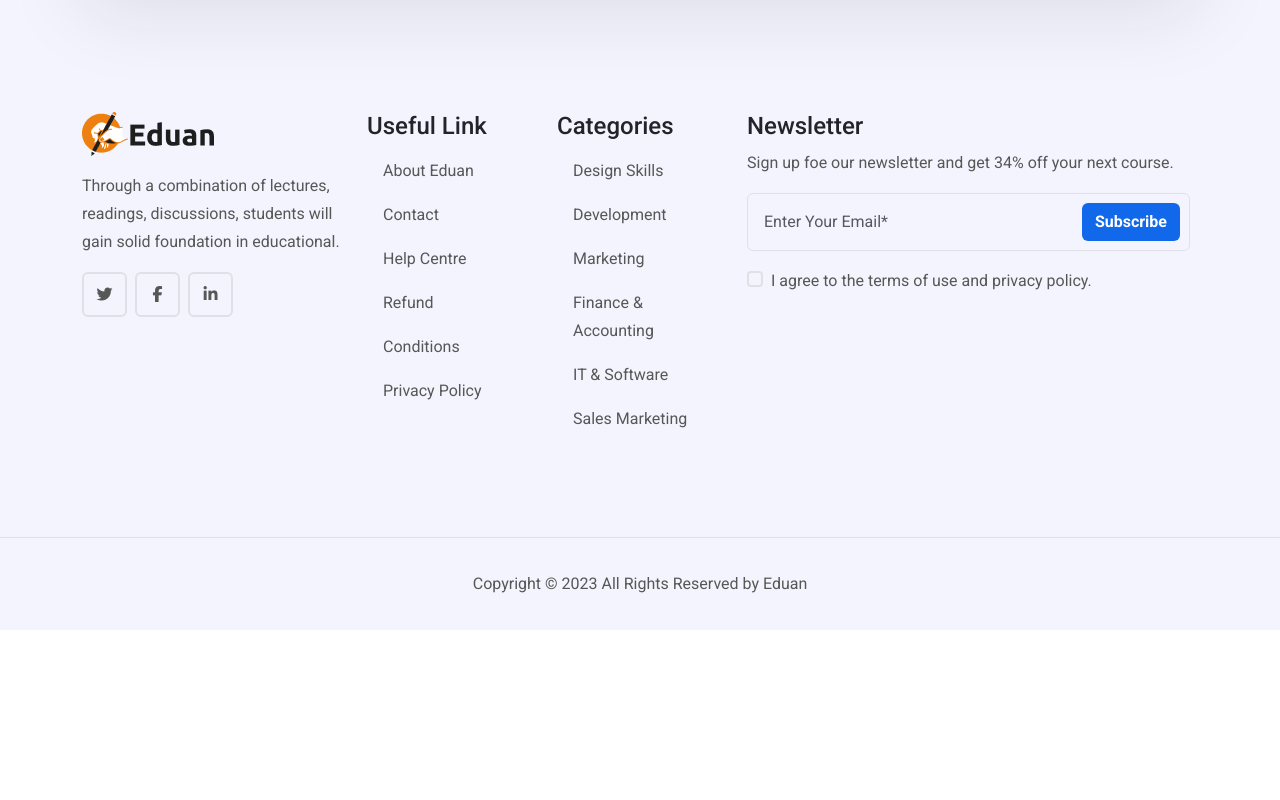
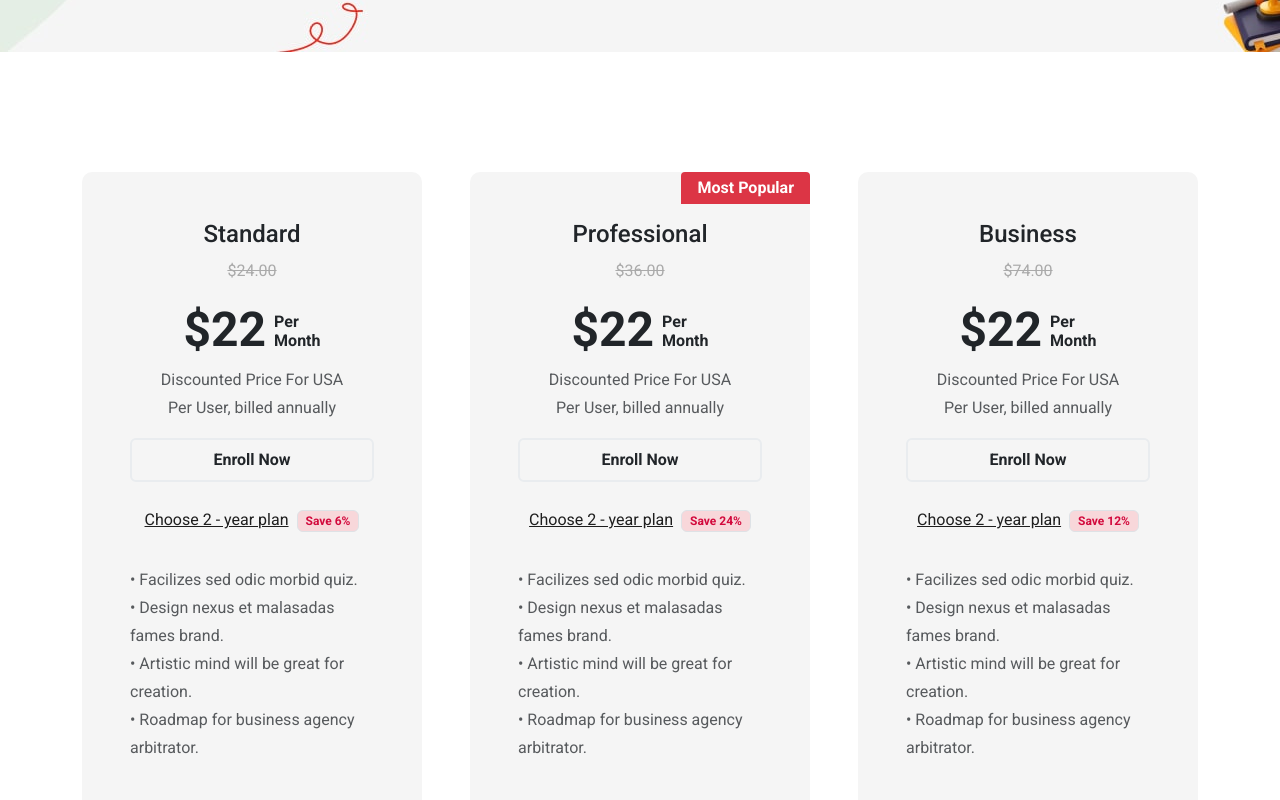
Before and after one commit to IMostafaR/edu-ui-project, a React (Vite) app: page /pricing in a window 1280 px wide. Shown: the part 380-1180 px from the top of the page. Before the commit the page ends 1010 px from the top, so only its background shows below. Built offline with nearby package versions, Linux system fonts and the light colour scheme; a web font is replaced by a local one.

Commit message:
pricing component

```diff
--- a/src/pages/price/Price.jsx
+++ b/src/pages/price/Price.jsx
@@ -1,7 +1,168 @@
+import { Link } from "react-router-dom";
 import "./style.css";
+import "../../shared/hero/style.css";
+import { Helmet } from "react-helmet";
+import { images } from "../../assets/imgs/index.js";
 
 const Pricing = () => {
-  return <></>;
+  return (
+    <>
+      <Helmet>
+        <title>Pricing</title>
+      </Helmet>
+      {/* <!-- Header Banner --> */}
+      <section className="header-banner d-flex flex-column justify-content-center align-items-center position-relative">
+        <h1 className="fw-bold">Pricing</h1>
+        <nav aria-label="breadcrumb">
+          <ol className="breadcrumb fw-bold">
+            <li className="breadcrumb-item">
+              <Link to="/" className="text-decoration-none tx-black">
+                Home
+              </Link>
+            </li>
+            <li className="breadcrumb-item tx-blue">Pricing</li>
+          </ol>
+        </nav>
+        <img
+          className="position-absolute"
+          src={images.pageTwo.star}
+          alt="star symbol"
+        />
+      </section>
+
+      {/* <!-- Price --> */}
+
+      <section className="pt-120 price">
+        <div className="container">
+          <div className="row text-center g-5">
+            <div className="col-md-4">
+              <div className="box card border-0 p-5 bg-gray box-radius ">
+                <h4 className="card-title">Standard</h4>
+                <p className="text-muted">
+                  <s>$24.00</s>
+                </p>
+                <div className="pricing d-flex justify-content-center gap-2 align-items-end">
+                  <h2 className="fw-bold">$22</h2>
+                  <p className="text-start fw-bold">
+                    Per <br />
+                    Month
+                  </p>
+                </div>
+
+                <p className="text-muted">
+                  Discounted Price For USA <br />
+                  Per User, billed annually
+                </p>
+                <Link
+                  to="/signup"
+                  className="btn border border-2 py-2 fw-bold mb-3 border-light-subtle"
+                >
+                  Enroll Now
+                </Link>
+                <p className="mt-2">
+                  <Link to="#" className="tx-black me-2">
+                    Choose 2 - year plan
+                  </Link>
+                  <span className="badge bg-danger-subtle tx-red border-1 border px-2 p-1">
+                    Save 6%
+                  </span>
+                </p>
+                <ul className="list-unstyled text-start mt-3 text-muted">
+                  <li>&bull; Facilizes sed odic morbid quiz.</li>
+                  <li>&bull; Design nexus et malasadas fames brand.</li>
+                  <li>&bull; Artistic mind will be great for creation.</li>
+                  <li>&bull; Roadmap for business agency arbitrator.</li>
+                </ul>
+              </div>
+            </div>
+            <div className="col-md-4">
+              <div className="box card p-5 border-0 position-relative bg-gray box-radius ">
+                <h4 className="card-title">
+                  Professional
+                  <span className="badge bg-danger position-absolute top-0 end-0 px-3 py-2 rounded-0 rounded-top-1 fs-6">
+                    Most Popular
+                  </span>
+                </h4>
+                <p className="text-muted">
+                  <s>$36.00</s>
+                </p>
+                <div className="pricing d-flex justify-content-center gap-2 align-items-end">
+                  <h2 className="fw-bold">$22</h2>
+                  <p className="text-start fw-bold">
+                    Per <br />
+                    Month
+                  </p>
+                </div>
+                <p className="text-muted">
+                  Discounted Price For USA <br />
+                  Per User, billed annually
+                </p>
+                <Link
+                  to="/signup"
+                  className="btn border border-2 py-2 fw-bold mb-3 border-light-subtle"
+                >
+                  Enroll Now
+                </Link>
+                <p className="mt-2">
+                  <Link to="#" className="tx-black me-2">
+                    Choose 2 - year plan
+                  </Link>
+                  <span className="badge bg-danger-subtle tx-red border-1 border px-2 p-1">
+                    Save 24%
+                  </span>
+                </p>
+                <ul className="list-unstyled text-start mt-3 text-muted">
+                  <li>&bull; Facilizes sed odic morbid quiz.</li>
+                  <li>&bull; Design nexus et malasadas fames brand.</li>
+                  <li>&bull; Artistic mind will be great for creation.</li>
+                  <li>&bull; Roadmap for business agency arbitrator.</li>
+                </ul>
+              </div>
+            </div>
+            <div className="col-md-4">
+              <div className="box card border-0 p-5 bg-gray box-radius ">
+                <h4 className="card-title">Business</h4>
+                <p className="text-muted">
+                  <s>$74.00</s>
+                </p>
+                <div className="pricing d-flex justify-content-center gap-2 align-items-end">
+                  <h2 className="fw-bold">$22</h2>
+                  <p className="text-start fw-bold">
+                    Per <br />
+                    Month
+                  </p>
+                </div>
+                <p className="text-muted">
+                  Discounted Price For USA <br />
+                  Per User, billed annually
+                </p>
+                <Link
+                  to="/signup"
+                  className="btn border border-2 py-2 fw-bold mb-3 border-light-subtle"
+                >
+                  Enroll Now
+                </Link>
+                <p className="mt-2">
+                  <Link to="#" className="tx-black me-2">
+                    Choose 2 - year plan
+                  </Link>
+                  <span className="badge bg-danger-subtle tx-red border-1 border px-2 p-1">
+                    Save 12%
+                  </span>
+                </p>
+                <ul className="list-unstyled text-start mt-3 text-muted">
+                  <li>&bull; Facilizes sed odic morbid quiz.</li>
+                  <li>&bull; Design nexus et malasadas fames brand.</li>
+                  <li>&bull; Artistic mind will be great for creation.</li>
+                  <li>&bull; Roadmap for business agency arbitrator.</li>
+                </ul>
+              </div>
+            </div>
+          </div>
+        </div>
+      </section>
+    </>
+  );
 };
 
 export default Pricing;
--- a/src/pages/price/style.css
+++ b/src/pages/price/style.css
@@ -0,0 +1,29 @@
+.card {
+  border-radius: 10px;
+  -webkit-border-radius: 10px;
+  -moz-border-radius: 10px;
+  -ms-border-radius: 10px;
+  -o-border-radius: 10px;
+}
+
+.text-muted s {
+  color: #aaa;
+}
+
+.badge {
+  font-size: 12px;
+}
+
+section.price a:hover {
+  background-color: var(--main-blue);
+  color: #fff;
+}
+
+.pricing h2 {
+  font-size: 3rem;
+}
+
+.pricing p {
+  line-height: normal;
+  font-size: 1rem;
+}
```
